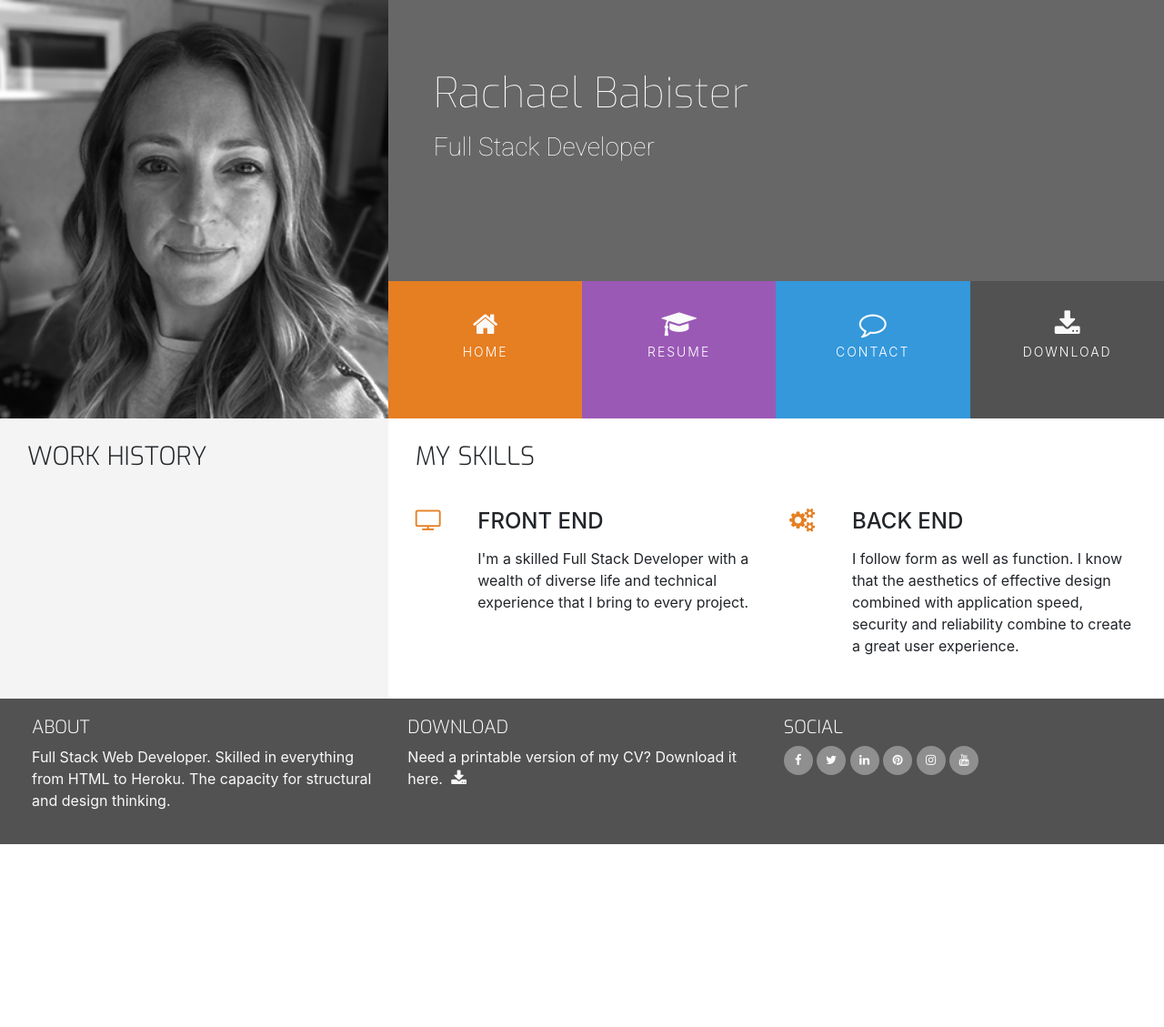
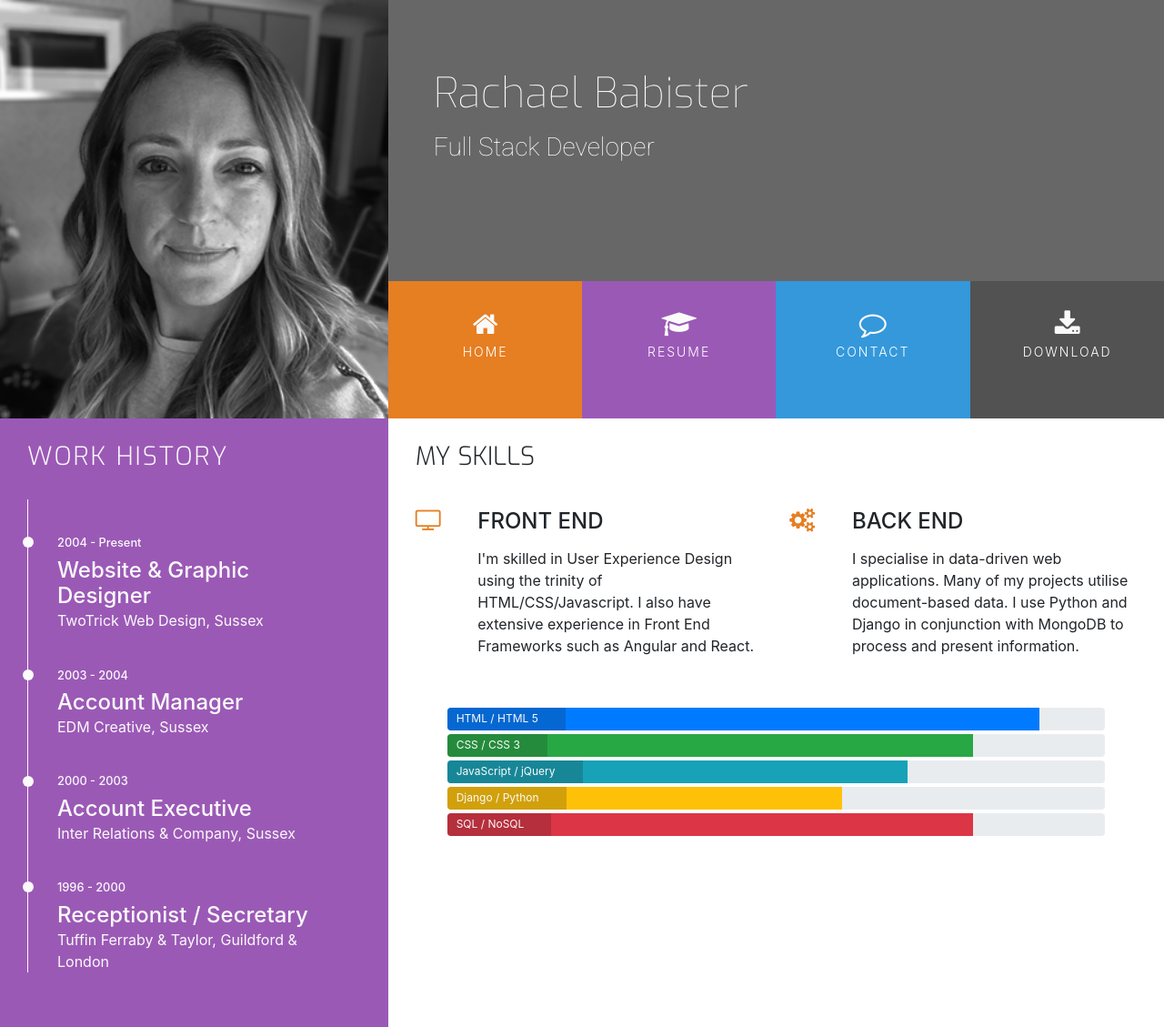
Before and after one commit to rachaelbabister/resume, a plain HTML site: page resume.html in a window 1280 px wide. Shown: the top 1129 px of the page at 91% size. Before the commit the page ends 928 px from the top, so only its background shows below. Drawn offline with nearby package versions, Linux system fonts and the light colour scheme.

Commit message:
Add resume.html content

```diff
--- a/assets/css/style.css
+++ b/assets/css/style.css
@@ -12,6 +12,10 @@
 
 .bg-color-personal-info {
     background-color: #f4f4f4;
+}
+
+.bg-color-work-history {
+    background-color: #9b59b6;
 }
 
 .ui-menu-color-home {
@@ -64,6 +68,7 @@ h4 {
 
 }
 
+.history-heading,
 .section-heading {
     font-family: "Exo", sans-serif;
     font-weight: 300;
@@ -261,3 +266,73 @@ footer {
     position: relative;
     width: 60%;
 }
+
+/* ----------- Skills */
+
+.progress {
+    position: relative;
+    height: 25px;
+    margin-bottom: 4px;
+}
+
+.progress-type {
+    position: absolute;
+    left: 0px;
+    font-weight: 400;
+    padding: 3px 30px 4px 10px;
+    color: #fafafa;
+    background-color: rgba(25,25,25,0.2);
+}
+
+.progress-section {
+    margin: 40px 20px;
+}
+
+/* ----------- Work History */
+
+.history-heading {
+    color: #fafafa;
+    margin-bottom: 30px;
+    letter-spacing: 2px;
+}
+
+.timeline-item {
+    padding: 4em 2em 0em 2em;
+    position: relative;
+    color: #fafafa;
+    border-left: 1px solid;
+}
+
+.timeline-item p {
+    padding: 0;
+    margin: 0;
+}
+
+.timeline-item:before {
+    content: attr(data-dates);
+    position: absolute;
+    left: 2.5em;
+    top: 3em;
+    display: block;
+    font-family: "Exo" sans-serif;
+    font-weight: 500;
+    font-size: 0.8em;
+    padding: 0;
+    margin: 0;
+}
+
+.timeline-item:after {
+    width: 12px;
+    height: 12px;
+    display: block;
+    top: 2.6em;
+    position: absolute;
+    left: -6px;
+    border-radius: 12px;
+    content: '';
+    background-color: #fafafa;
+}
+
+.history-items {
+    margin-bottom: 30px;
+}
--- a/resume.html
+++ b/resume.html
@@ -56,10 +56,28 @@
     <!--MAIN BODY SECTION-->
     <section class="container-fluid">
         <div class="row">
-            <div class="col-md-4 bg-color-personal-info section-column">
+            <div class="col-md-4 bg-color-work-history section-column">
                 <div class="row">
                     <div class="col-12">
-                        <h3 class="section-heading uppercase">Work History</h3>
+                        <h3 class="history-heading uppercase">Work History</h3>
+                    </div>
+                </div>
+                <div class="history-items">
+                    <div class="timeline-item" data-dates="2004 - Present">
+                        <h4>Website & Graphic Designer</h4>
+                        <p>TwoTrick Web Design, Sussex</p>
+                    </div>
+                    <div class="timeline-item" data-dates="2003 - 2004">
+                        <h4>Account Manager</h4>
+                        <p>EDM Creative, Sussex</p>
+                    </div>
+                    <div class="timeline-item" data-dates="2000 - 2003">
+                        <h4>Account Executive</h4>
+                        <p>Inter Relations & Company, Sussex</p>
+                    </div>
+                    <div class="timeline-item" data-dates="1996 - 2000">
+                        <h4>Receptionist / Secretary</h4>
+                        <p>Tuffin Ferraby & Taylor, Guildford & London</p>
                     </div>
                 </div>
             </div>
@@ -77,8 +95,9 @@
                             </div>
                             <div class="col-10">
                                 <h4 class="three-reasons-heading uppercase">Front End</h4>
-                                <p>I'm a skilled Full Stack Developer with a wealth of diverse life and technical
-                                    experience that I bring to every project.</p>
+                                <p>I'm skilled in User Experience Design using the trinity of HTML/CSS/Javascript. I
+                                    also have extensive experience in Front End Frameworks such as Angular and React.
+                                </p>
                             </div>
                         </div>
                     </div>
@@ -89,10 +108,49 @@
                             </div>
                             <div class="col-10">
                                 <h4 class="three-reasons-heading uppercase">Back End</h4>
-                                <p>I follow form as well as function. I know that the aesthetics of effective design
-                                    combined with application speed, security and reliability combine to create a great
-                                    user experience.</p>
+                                <p>I specialise in data-driven web applications. Many of my projects utilise
+                                    document-based data. I use Python and Django in conjunction with MongoDB to process
+                                    and present information.</p>
                             </div>
+                        </div>
+                    </div>
+                </div>
+                <div class="row progress-section">
+                    <div class="col">
+                        <div class="progress">
+                            <div class="progress-bar" role="progressbar" aria-valuenow="90" aria-valuemin="0"
+                                aria-valuemax="100" style="width:90%">
+                                <span class="sr-only">90% complete</span>
+                            </div>
+                            <span class="progress-type">HTML / HTML 5</span>
+                        </div>
+                        <div class="progress">
+                            <div class="progress-bar bg-success" role="progressbar" aria-valuenow="80" aria-valuemin="0"
+                                aria-valuemax="100" style="width:80%">
+                                <span class="sr-only">80% complete</span>
+                            </div>
+                            <span class="progress-type">CSS / CSS 3</span>
+                        </div>
+                        <div class="progress">
+                            <div class="progress-bar bg-info" role="progressbar" aria-valuenow="70" aria-valuemin="0"
+                                aria-valuemax="100" style="width:70%">
+                                <span class="sr-only">70% complete</span>
+                            </div>
+                            <span class="progress-type">JavaScript / jQuery</span>
+                        </div>
+                        <div class="progress">
+                            <div class="progress-bar bg-warning" role="progressbar" aria-valuenow="60" aria-valuemin="0"
+                                aria-valuemax="100" style="width:60%">
+                                <span class="sr-only">60% complete</span>
+                            </div>
+                            <span class="progress-type">Django / Python</span>
+                        </div>
+                        <div class="progress">
+                            <div class="progress-bar bg-danger" role="progressbar" aria-valuenow="80" aria-valuemin="0"
+                                aria-valuemax="100" style="width:80%">
+                                <span class="sr-only">80% complete</span>
+                            </div>
+                            <span class="progress-type">SQL / NoSQL</span>
                         </div>
                     </div>
                 </div>
```
